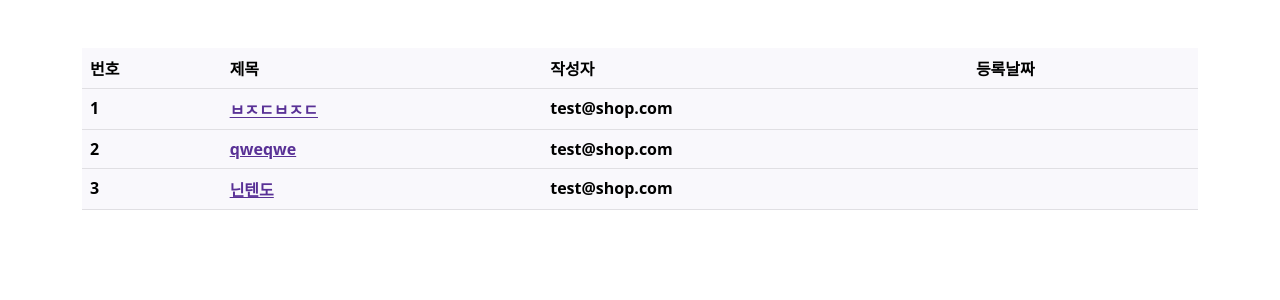
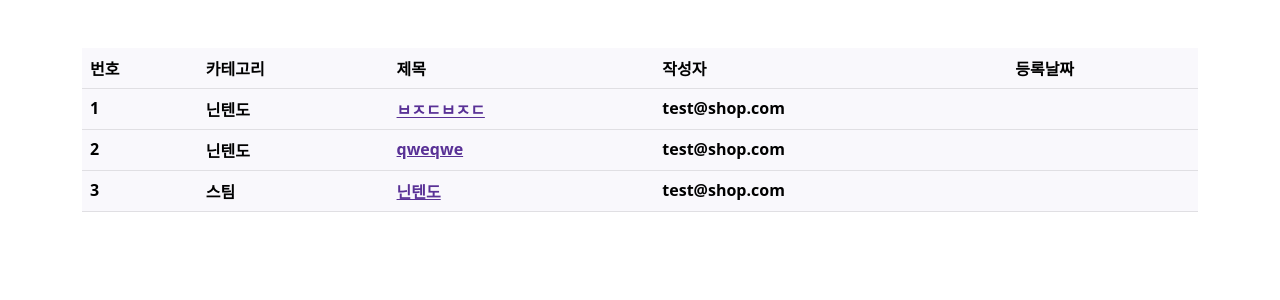
Before and after one commit to kim2611/GG_DjangoProject, a Django app: page /notice_board/ in a window 1280 px wide. Shown: the top 300 px of the page. Run offline with Django 4.2, Linux system fonts and the light colour scheme; data comes from the database, SQL or seed files in the repository; both versions use the stored data as it was after the commit; lists and menus that the app fills with data are empty; some libraries are stand-ins or nearby versions.

Commit message:
230809 퇴근 업데이트

```diff
--- a/a_GG/c_notice/models.py
+++ b/a_GG/c_notice/models.py
@@ -7,6 +7,12 @@
     contents = models.TextField(verbose_name= '본문')
     writer = models.ForeignKey(
     'bcuser.Bcuser', on_delete=models.CASCADE, verbose_name='작성자')
+    category = models.CharField(max_length=128, verbose_name='카테고리',
+                                default='steam',
+            choices=(
+                ('스팀', '스팀'),
+                ('닌텐도', '닌텐도')
+            ))
     # tags = models.ManyToManyField('c_Tag', verbose_name='태그')
     # register_date = models.DateTimeField(default=timezone.now, verbose_name='등록날짜') #auto_now_add=True,
 
--- a/a_GG/c_notice/templates/c_board_list.html
+++ b/a_GG/c_notice/templates/c_board_list.html
@@ -28,6 +28,7 @@
                 <tr>
                 <!--scope="col" : 헤더 셀이 어떤 테이블 셀을 명시함 -->
                 <th scope="col">번호</th>
+                <th scope="col">카테고리</th>
                 <th scope="col">제목</th>
                 <th scope="col">작성자</th>
                 <th scope="col">등록날짜</th>
@@ -37,6 +38,7 @@
         {% for board in c_board_list %}
             <tr>
                 <th scope="row">{{ board.id }}</th>
+                <th>{{ board.category}} </th>
                 <th><a id="board-{{board.id}}" href="/notice_board/detail/{{ board.id }}/">{{ board.title }}</a></th>
                 <th>{{ board.writer}} </th>
                 <th>{{ board.register_date|date:'Y-m-d H:i'}}</th>
--- a/a_GG/c_notice/views.py
+++ b/a_GG/c_notice/views.py
@@ -46,9 +46,9 @@
             bcuser = Bcuser.objects.get(pk=user_id) # 실제 데이터 베이스에서 로그인한 id 가져오기
             # tags = form.cleaned_data["tags"].split(",")
 
-            board = form.save(commit=False) # 게시판의 객체 생성 : 유효성 검사가 통과된 데이터를 저장하기 위함
-            # board.title = form.cleaned_data["title"]
-            # board.contents = form.cleaned_data["contents"]
+            board = c_Board() # 게시판의 객체 생성 : 유효성 검사가 통과된 데이터를 저장하기 위함
+            board.title = form.cleaned_data["title"]
+            board.contents = form.cleaned_data["contents"]
             board.writer = bcuser # 로그인한 id 데이터베이스에 저장
             board.save()
         # for tag in tags:
```
Also changed, not shown: a_GG/c_notice/migrations/0007_c_board_category.py (added), a_GG/c_notice/migrations/0008_alter_c_board_category.py (added), a_GG/db.sqlite3.
